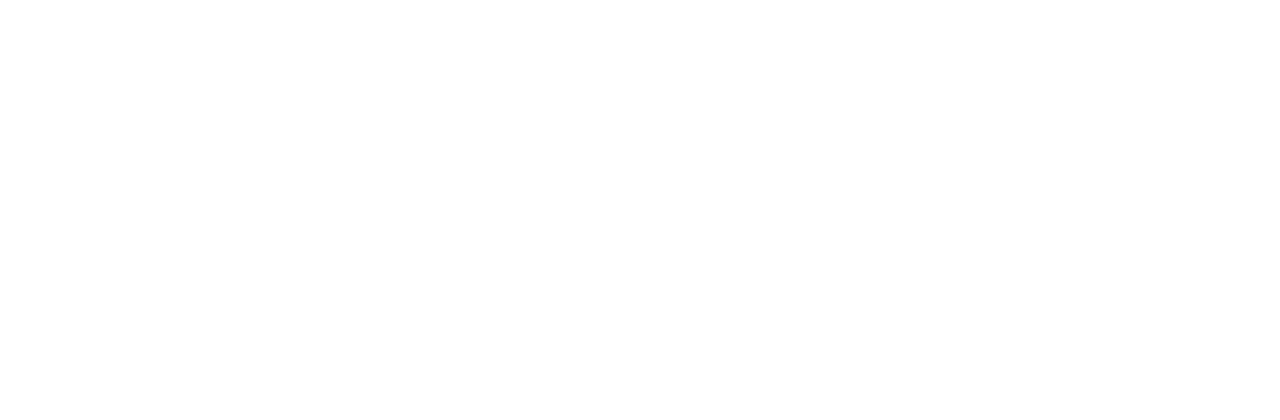
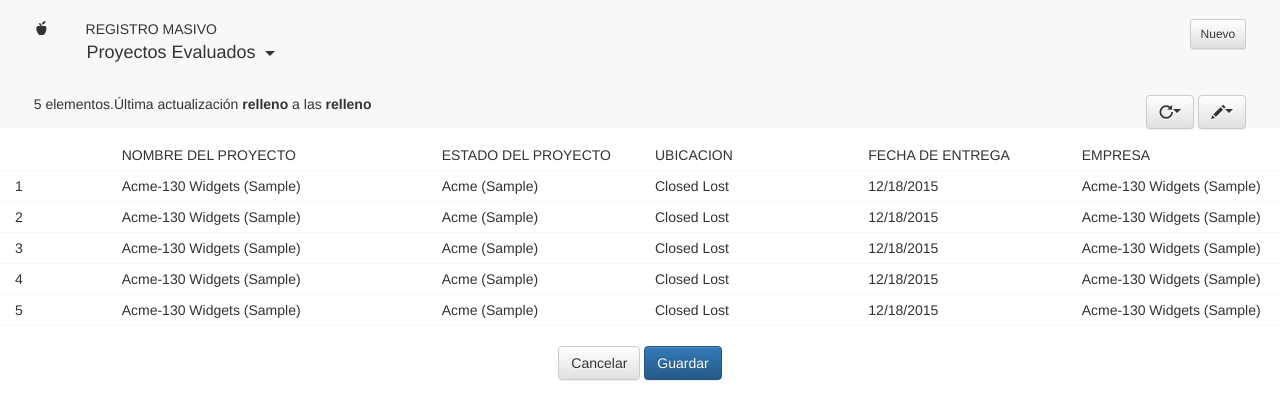
Before and after one commit to cilenedv/vivaGyM, a plain HTML site: page index.html in a window 1280 px wide. Drawn offline with nearby package versions, Linux system fonts and the light colour scheme.

Commit message:
maquetado de lista de entidades

```diff
--- a/css/main.css
+++ b/css/main.css
@@ -0,0 +1,30 @@
+/*Lista de entidades*/
+
+section .lista-entidades{
+    padding: 1.5%;
+    padding-bottom: 0;
+    background: #f7f9f9;
+}
+
+.btn-proyects{
+    background: transparent;
+    padding-left: 0!important;
+    padding-top: 0!important;
+}
+
+span.caret.drop-list-ent {
+    margin-left: 5%;
+}
+
+.celdas-lista-ent{
+	padding-top: 1%;
+}
+
+.celdas-lista-ent .row{
+    padding: 5px 0 5px 0;
+    border-bottom: 1px solid #f7f9f9;
+}
+
+.list-ent-btn{
+	padding-top: 20px;
+}
--- a/index.html
+++ b/index.html
@@ -9,12 +9,147 @@
 	<link rel="stylesheet" href="css/bootstrap-theme.css">
 </head>
 <body>
-	<div class="container">
-		<div class="row">
-
+	<section class="container-fluid">
+		<div class="row lista-entidades">
+			<div class="col-lg-3">
+				<div class="row">
+					<div class="col-lg-2">
+						<i class="glyphicon glyphicon-apple"></i>
+					</div>
+					<div class="col-lg-10">
+						REGISTRO MASIVO
+						<div class="btn-group">
+  							<button class="btn btn-lg dropdown-toggle btn-proyects" type="button" data-toggle="dropdown" aria-haspopup="true" aria-expanded="false">Proyectos Evaluados<span class="caret drop-list-ent"></span>
+  							</button>
+  							<ul class="dropdown-menu">
+    							<li><a href="#">uno</a></li>
+    							<li><a href="#">dos</a></li>
+    							<li><a href="#">tres</a></li>
+  							</ul>
+						</div>
+					</div>
+				</div>
+			</div>
+			<div class="col-lg-9 text-right">
+				<div class="btn btn-default btn-sm">Nuevo</div>
+			</div>
 		</div>
-	</div>
-	<script type="text/javascript" src="https://code.jquery.com/jquery-2.1.1.min.js"></script>
+		<div class="row lista-entidades">
+			<div class="col-lg-4">5 elementos.Última actualización <label>relleno</label> a las <label>relleno</label>
+			</div>
+			<div class="col-lg-8 text-right">
+<!-- 				<div class="btn-group">
+					<button class="glyphicon glyphicon-cog btn btn-default dropdown-toggle" type="button" data-toggle="dropdown" aria-haspopup="true" aria-expanded="false"><span class="caret"></span>
+					</button>
+					<ul class="dropdown-menu">
+						<li><a href="#">uno</a></li>
+						<li><a href="#">dos</a></li>
+						<li><a href="#">tres</a></li>
+  					</ul>
+				</div> -->
+<!-- 				<div class="btn-group">
+					<button class="glyphicon glyphicon-list-alt btn btn-default dropdown-toggle" type="button" data-toggle="dropdown" aria-haspopup="true" aria-expanded="false"><span class="caret"></span>
+					</button>
+					<ul class="dropdown-menu">
+    						<li><a href="#">uno</a></li>
+    						<li><a href="#">dos</a></li>
+    						<li><a href="#">tres</a></li>
+  					</ul>
+				</div> -->
+				<div class="btn-group">
+					<button class="glyphicon glyphicon-repeat btn btn-default dropdown-toggle" type="button" data-toggle="dropdown" aria-haspopup="true" aria-expanded="false"><span class="caret"></span>
+					</button>
+					<ul class="dropdown-menu">
+ 						<li><a href="#">uno</a></li>
+    					<li><a href="#">dos</a></li>
+    					<li><a href="#">tres</a></li>
+  					</ul>
+				</div>
+				<div class="btn-group">
+					<button class="glyphicon glyphicon-pencil btn btn-default dropdown-toggle" type="button" data-toggle="dropdown" aria-haspopup="true" aria-expanded="false"><span class="caret"></span>
+					</button>
+					<ul class="dropdown-menu">
+ 						<li><a href="#">uno</a></li>
+    					<li><a href="#">dos</a></li>
+    					<li><a href="#">tres</a></li>
+  					</ul>
+				</div>
+<!-- 				<div class="btn-group">
+					<button class="glyphicon glyphicon-time btn btn-default dropdown-toggle" type="button" data-toggle="dropdown" aria-haspopup="true" aria-expanded="false" disabled><span class="caret"></span>
+					</button>
+					<ul class="dropdown-menu">
+    					<li><a href="#">uno</a></li>
+    					<li><a href="#">dos</a></li>
+    					<li><a href="#">tres</a></li>
+  					</ul>
+				</div> -->
+<!-- 				<div class="btn-group">
+					<button class="glyphicon glyphicon-filter btn btn-default dropdown-toggle" type="button" data-toggle="dropdown" aria-haspopup="true" aria-expanded="false" disabled><span class="caret"></span>
+					</button>
+					<ul class="dropdown-menu">
+    					<li><a href="#">uno</a></li>
+    					<li><a href="#">dos</a></li>
+    					<li><a href="#">tres</a></li>
+  					</ul>
+				</div> -->
+			</div>
+		</div>
+		<div class="celdas-lista-ent">
+			<div class="row">
+				<div class="col-lg-1"></div>
+				<div class="col-lg-3">NOMBRE DEL PROYECTO</div>
+				<div class="col-lg-2">ESTADO DEL PROYECTO</div>
+				<div class="col-lg-2">UBICACION</div>
+				<div class="col-lg-2">FECHA DE ENTREGA</div>
+				<div class="col-lg-2">EMPRESA</div>
+			</div>
+			<div class="row">
+				<div class="col-lg-1">1</div>
+				<div class="col-lg-3">Acme-130 Widgets (Sample)</div>
+				<div class="col-lg-2">Acme (Sample)</div>
+				<div class="col-lg-2">Closed Lost</div>
+				<div class="col-lg-2">12/18/2015</div>
+				<div class="col-lg-2">Acme-130 Widgets (Sample)</div>
+			</div>
+			<div class="row">
+				<div class="col-lg-1">2</div>
+				<div class="col-lg-3">Acme-130 Widgets (Sample)</div>
+				<div class="col-lg-2">Acme (Sample)</div>
+				<div class="col-lg-2">Closed Lost</div>
+				<div class="col-lg-2">12/18/2015</div>
+				<div class="col-lg-2">Acme-130 Widgets (Sample)</div>
+			</div>
+			<div class="row">
+				<div class="col-lg-1">3</div>
+				<div class="col-lg-3">Acme-130 Widgets (Sample)</div>
+				<div class="col-lg-2">Acme (Sample)</div>
+				<div class="col-lg-2">Closed Lost</div>
+				<div class="col-lg-2">12/18/2015</div>
+				<div class="col-lg-2">Acme-130 Widgets (Sample)</div>
+			</div>
+			<div class="row">
+				<div class="col-lg-1">4</div>
+				<div class="col-lg-3">Acme-130 Widgets (Sample)</div>
+				<div class="col-lg-2">Acme (Sample)</div>
+				<div class="col-lg-2">Closed Lost</div>
+				<div class="col-lg-2">12/18/2015</div>
+				<div class="col-lg-2">Acme-130 Widgets (Sample)</div>
+			</div>
+			<div class="row">
+				<div class="col-lg-1">5</div>
+				<div class="col-lg-3">Acme-130 Widgets (Sample)</div>
+				<div class="col-lg-2">Acme (Sample)</div>
+				<div class="col-lg-2">Closed Lost</div>
+				<div class="col-lg-2">12/18/2015</div>
+				<div class="col-lg-2">Acme-130 Widgets (Sample)</div>
+			</div>
+		</div>
+		<div class="row text-center list-ent-btn">
+			<button type="button" class="btn btn-default">Cancelar</button>
+			<button type="button" class="btn btn-primary">Guardar</button>
+		</div>
+	</section>
+	<script type="text/javascript" src="https://code.jquery.com/jquery-3.1.1.min.js"></script>
 	<script src="js/bootstrap.js" type="text/javascript" charset="utf-8" async defer></script>
 	<script src="js/bootstrap.min.js" type="text/javascript" charset="utf-8" async defer></script>
 	<script src="js/app.js" type="text/javascript" charset="utf-8" async defer></script>
--- a/js/app.js
+++ b/js/app.js
@@ -0,0 +1 @@
+$('.dropdown-toggle').dropdown();
```
